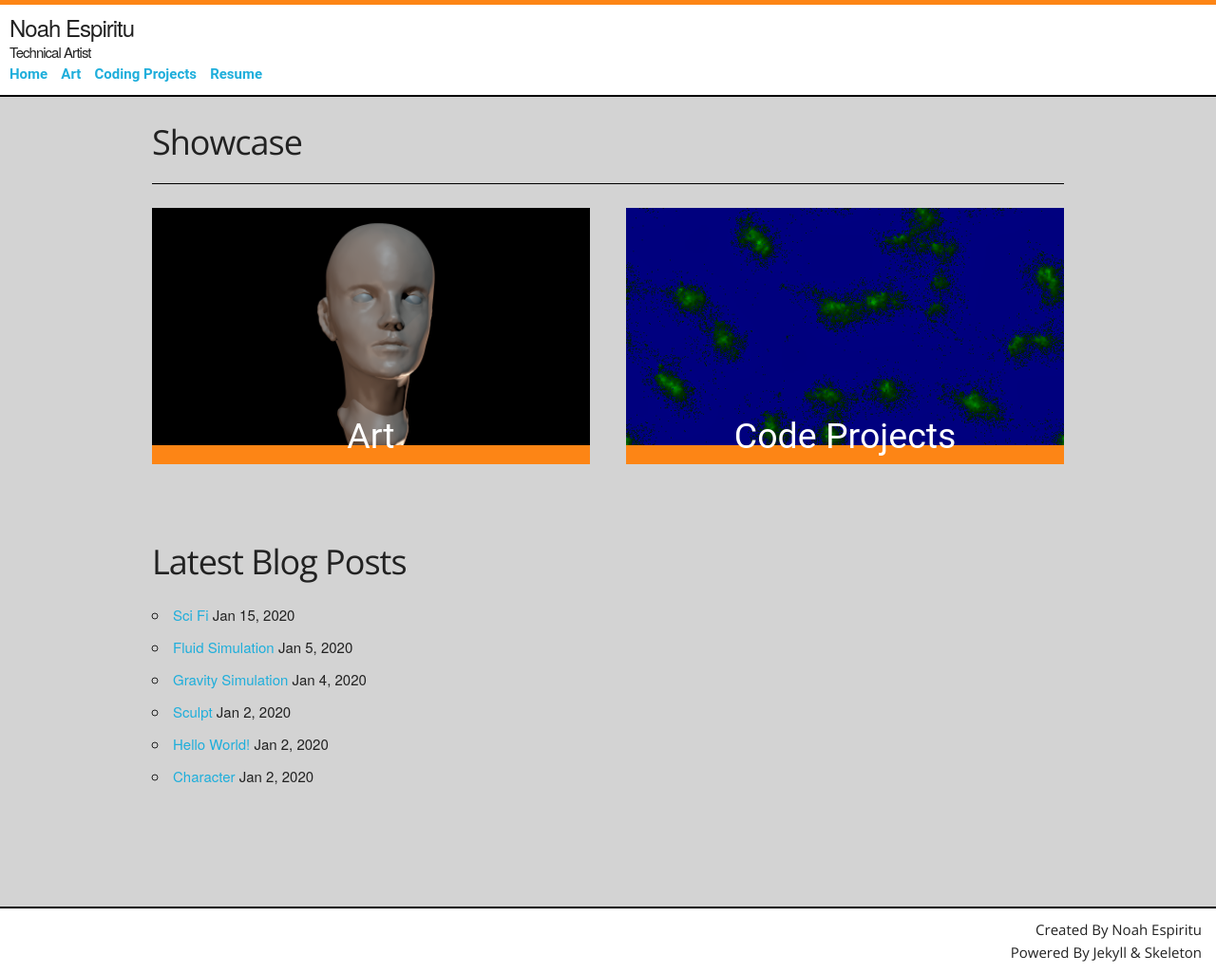
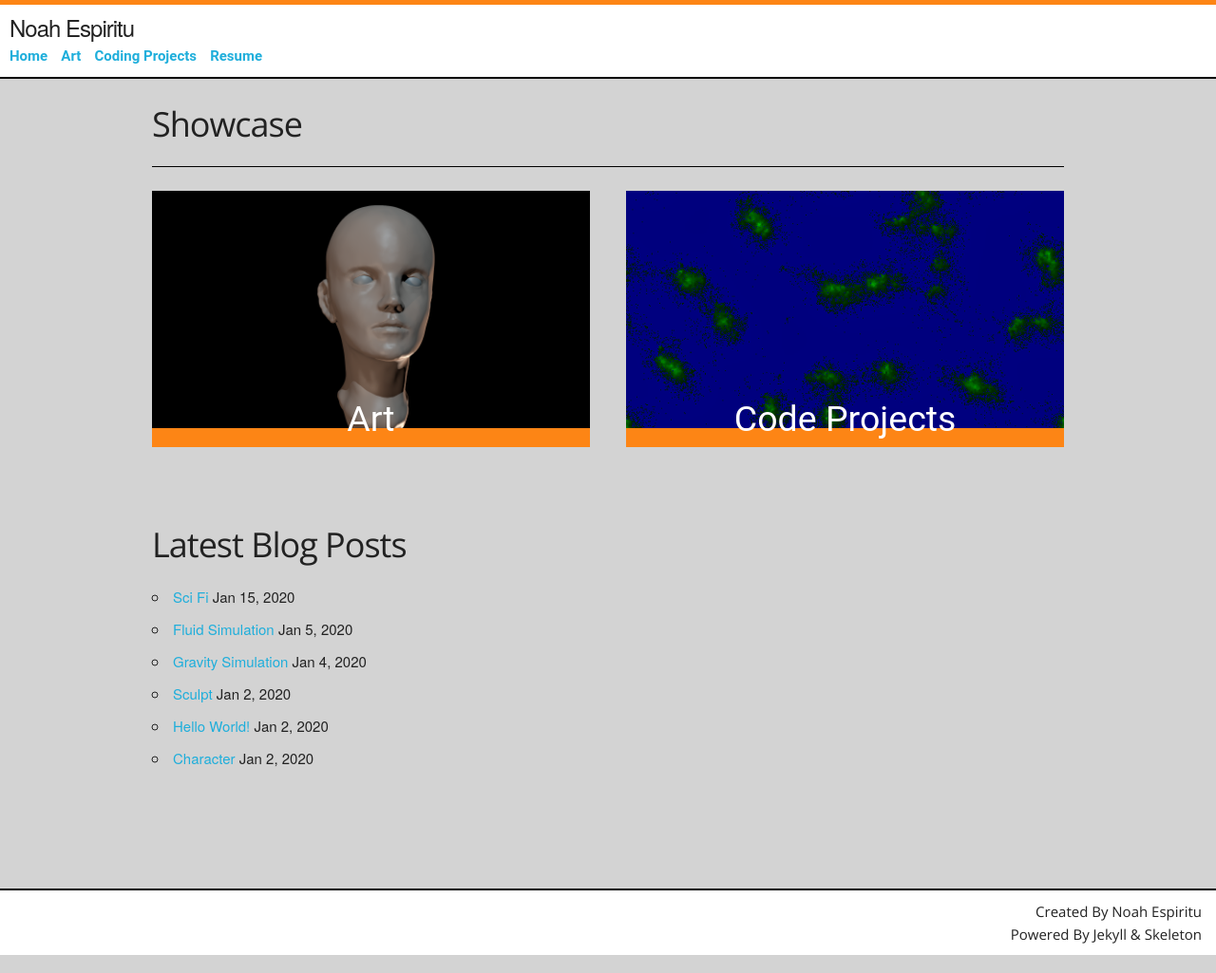
Before and after one commit to bhespiritu/bhespiritu.github.io, a Jekyll site: the page built from index.md, in a window 1280 px wide. Shown: the whole page at 95% size. Built offline with Jekyll 4.4.1, drawn with Linux system fonts in a browser that asks for light colours.

Commit message:
change title

```diff
--- a/_layouts/default.html
+++ b/_layouts/default.html
@@ -37,7 +37,6 @@
   <nav class="u-full-width">
 	<div class="name">
 		<h1>Noah Espiritu</h1>
-		<h2>Technical Artist</h2>
 	</span>
 	<a href="{{ "index.html" | relative_url }}" class="nav-button">Home</a>
 	<a href="{{ "art.html" | relative_url }}" class="nav-button">Art</a>
```
